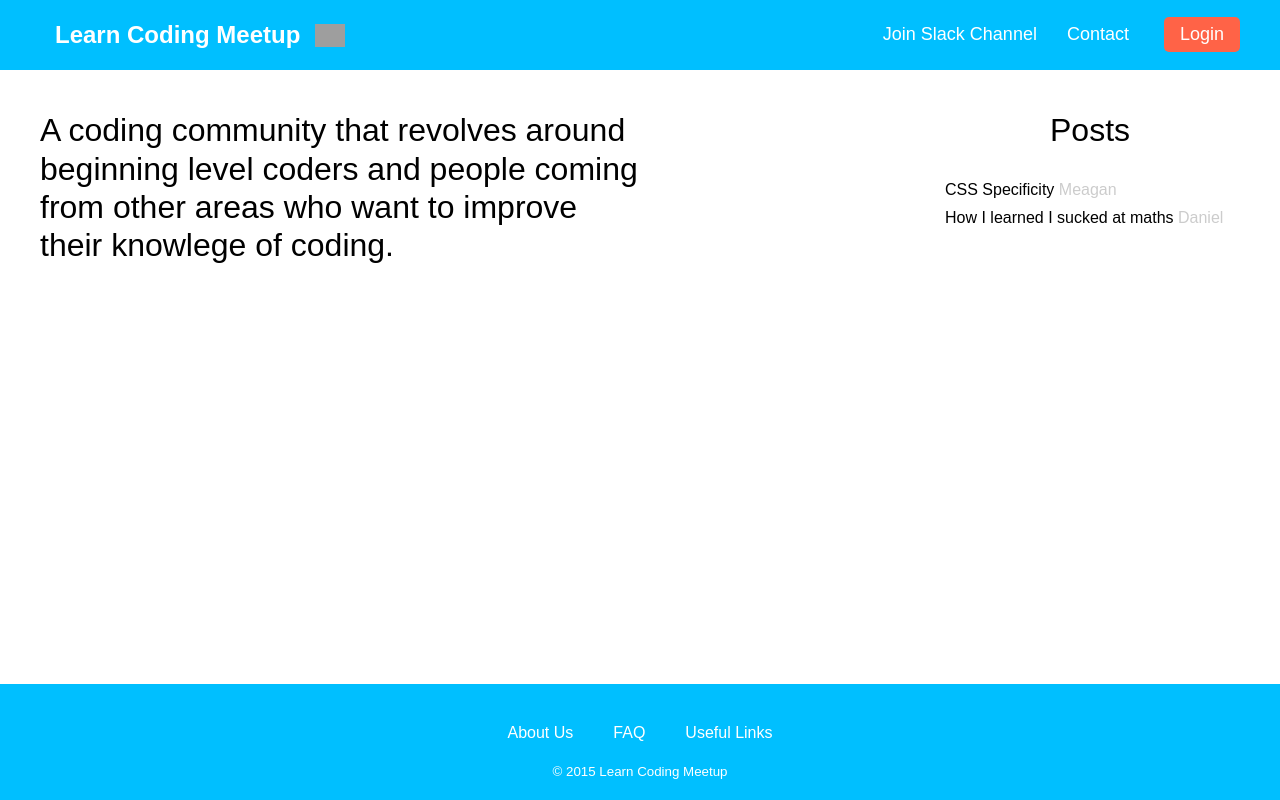
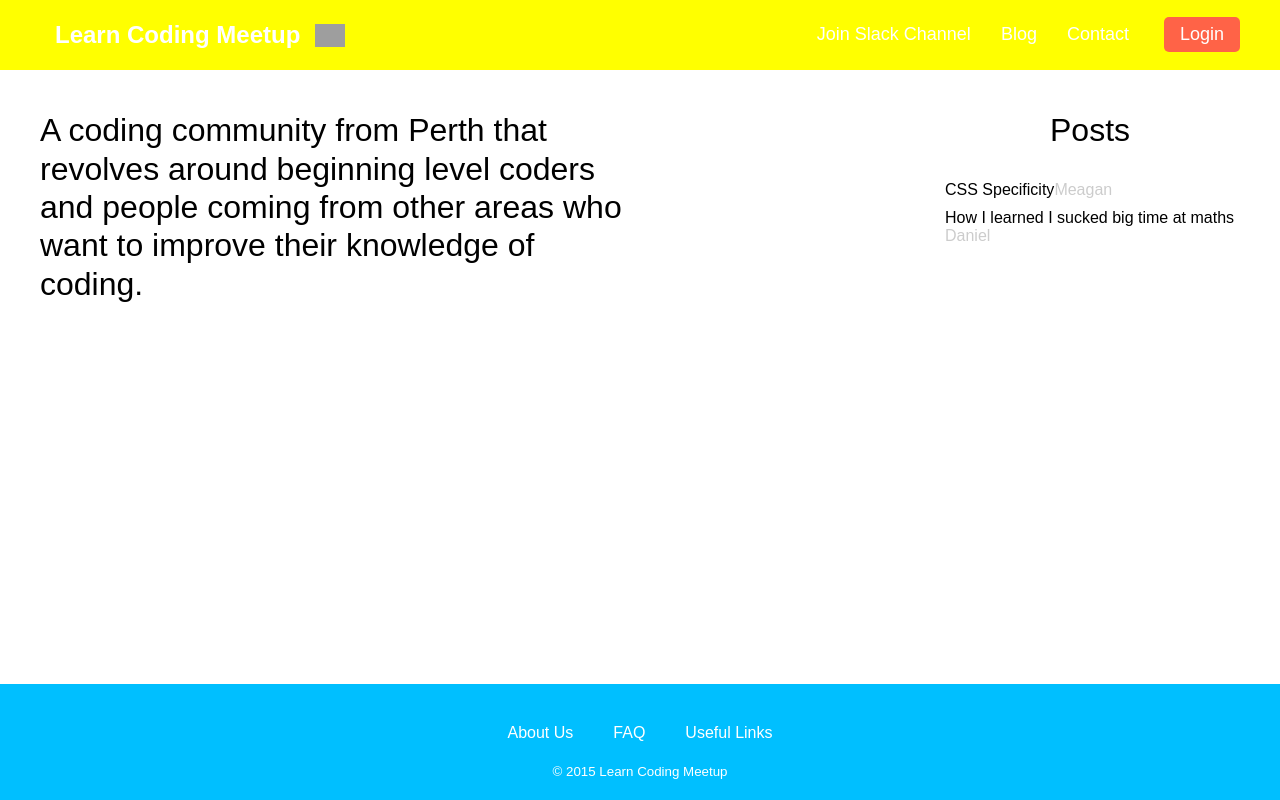
Before and after one commit to learntocodemeetup/learncoding-website, a plain HTML site: page index.html in a window 1280 px wide. Drawn offline with Linux system fonts and the light colour scheme; grey boxes are pictures that could not be loaded.

Commit message:
Meagan's update

```diff
--- a/css/style.css
+++ b/css/style.css
@@ -24,7 +24,7 @@ a {
 }
 
 .nav-wrap {
-  background-color: deepskyblue;
+  background-color: yellow;
 }
 
 .main-nav {
--- a/index.html
+++ b/index.html
@@ -2,7 +2,7 @@
 <html >
   <head>
     <meta charset="UTF-8">
-    <title>A Pen by  Learn Coding Meetup</title>
+    <title>Code Pen Can Go To Hell</title>
 
 
 
@@ -22,6 +22,7 @@
 
     <a href="" class="logo">Learn Coding Meetup</a>
     <a href="#">Join Slack Channel</a>
+    <a href="#">Blog</a>
     <a href="">Contact</a>
 
     <a href="" class="login">Login</a>
@@ -32,14 +33,14 @@
 
   <main class="main-content">
     <article class="left">
-      <h2 class="description">A coding community that revolves around beginning level coders and people coming from other areas who want to improve their knowlege of coding.</h2>
+      <h2 class="description">A coding community from Perth that revolves around beginning level coders and people coming from other areas who want to improve their knowledge of coding.</h2>
     </article>
 
     <aside class="right">
       <h2 class="posts">Posts</h2>
       <ul class="blog-entries">
-        <li>CSS Specificity <span class="post-author">Meagan</span></li>
-        <li>How I learned I sucked at maths <span class="post-author">Daniel<pan></li>
+        <li>CSS Specificity<span class="post-author">Meagan</span></li>
+        <li>How I learned I sucked big time at maths <span class="post-author">Daniel<pan></li>
         <li></li>
       </ul>
      </aside>
```
